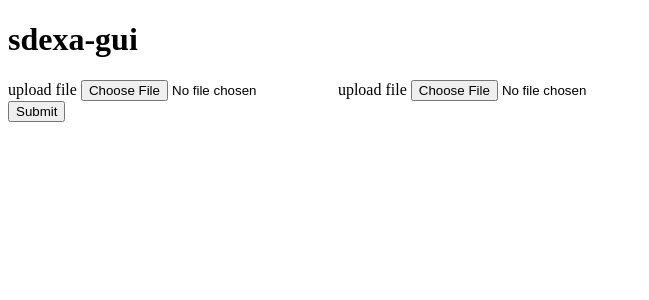
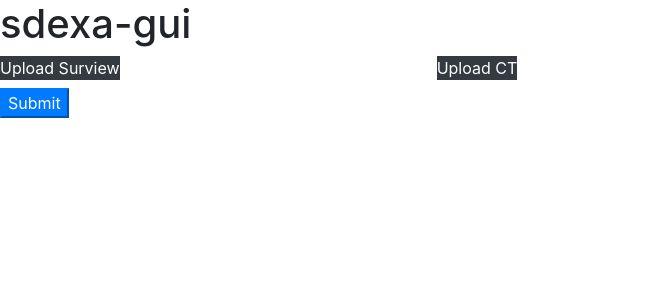
Before and after one commit to setopet/sdexa-gui, a Flask app: page / in a window 1280 px wide. Shown: the top 300 px of the page, without its empty margins (0-649 px from the left). Run offline with Flask 2, Linux system fonts and the light colour scheme; some libraries are stand-ins or nearby versions.

Commit message:
Adding some bootstrap css and adapt images size and orientation

```diff
--- a/CtDataHandler.py
+++ b/CtDataHandler.py
@@ -26,4 +26,6 @@ def overlay_images(image, mask):
     result = np.stack([result, result, result])
     result[0] += mask * (100 / mask.max())
     result = set_window(result).astype('uint8')
-    return result.transpose(2, 1, 0)
+    result = np.rot90(np.rot90(result.transpose(2, 1, 0)))
+    x,y,_ = result.shape
+    return np.pad(result, ((512-x, 0), (512-y, 0), (0,0)), 'constant')
--- a/SurviewDataHandler.py
+++ b/SurviewDataHandler.py
@@ -15,9 +15,9 @@ class SurviewDataHandler:
 
 # overlay image with mask
 def overlay_images(image, mask):
-    result = np.stack([image, image, image]).transpose(2, 3, 0, 1).squeeze()
-    result[:, 0:512, 0] += mask * 100  # multiplying mask with value between 1 and 255 for better displaying
-    return result.astype('uint8')
+    result = np.stack([image, image, image]).transpose(2, 3, 0, 1).squeeze()[0:512,0:512,:]
+    result[:, :, 0] += mask * 100  # multiplying mask with value between 1 and 255 for better displaying
+    return np.rot90(result.astype('uint8'))
 
 
 def get_segmentation(image):
--- a/templates/index.html
+++ b/templates/index.html
@@ -2,27 +2,32 @@
 <html lang="en">
   <head>
     <title>sdexa-gui</title>
+    <!-- Bootstrap CSS -->
+    <link rel="stylesheet" href="https://maxcdn.bootstrapcdn.com/bootstrap/4.0.0/css/bootstrap.min.css" integrity="sha384-Gn5384xqQ1aoWXA+058RXPxPg6fy4IWvTNh0E263XmFcJlSAwiGgFAW/dAiS6JXm" crossorigin="anonymous">
+
   </head>
   <body>
     <h1>sdexa-gui</h1>
     <form action="/uploads" method="POST" enctype="multipart/form-data">
-        <div>
-            <label for="upload">upload file</label>
-            <input name="surview" type="file" title="upload file">
-            <label for="upload">upload file</label>
-            <input name="ct" type="file" title="upload file">
+        <div class="row">
+            <div class="col-4">
+                <label class="btn-dark" for="surview">Upload Surview</label>
+                <input style="display:none;" id="surview" name="surview" type="file" title="Upload Surview">
+                {% if filename_surview != None %}
+                    <div><img style="height: 512px; width: 512px" src="../uploads/{{ filename_surview }}" alt="image"></div>
+                {% endif %}
+            </div>
+            <div class="col-4">
+                <label class="btn-dark" for="ct">Upload CT</label>
+                <input style="display:none;" id="ct" name="ct" type="file" title="Upload CT">
+            {% if filename_ct != None %}
+                <div><img style="height: 512px; width: 512px" src="../uploads/{{ filename_ct }}" alt="image"></div>
+            {% endif %}
+            </div>
         </div>
        <div>
-            <button type="submit">Submit</button>
+            <button class="btn-primary" type="submit">Submit</button>
        </div>
     </form>
-
-    {% if filename_surview != None %}
-        <img src="../uploads/{{ filename_surview }}" alt="image">
-    {% endif %}
-
-    {% if filename_ct != None %}
-        <img src="../uploads/{{ filename_ct }}" alt="image">
-    {% endif %}
   </body>
 </html>
```
Also changed, not shown: templates/index.js (added).
